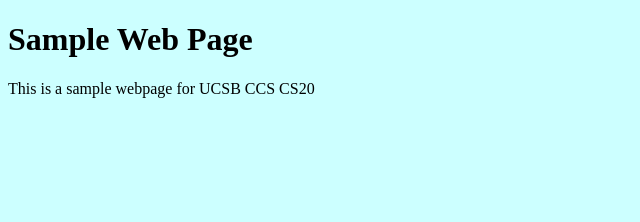
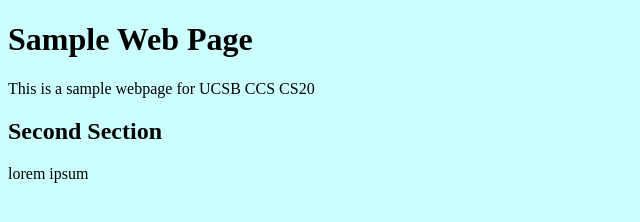
Before and after one commit to ucsb-ccs-cs20-s18/0410-Japnidh, a plain HTML site: page index.html in a window 1280 px wide. Shown: the whole page, without its empty margins (0-640 px from the left). Drawn offline with Linux system fonts and the light colour scheme.

Commit message:
Update index.html

```diff
--- a/index.html
+++ b/index.html
@@ -9,6 +9,10 @@
 <body>
 <h1> Sample Web Page</h1>
 <p> This is a sample webpage for UCSB CCS CS20</p>
+
+ <h2> Second Section </h2>
+
+ <p> lorem ipsum </p>
 </body>
 
   </div>
```
